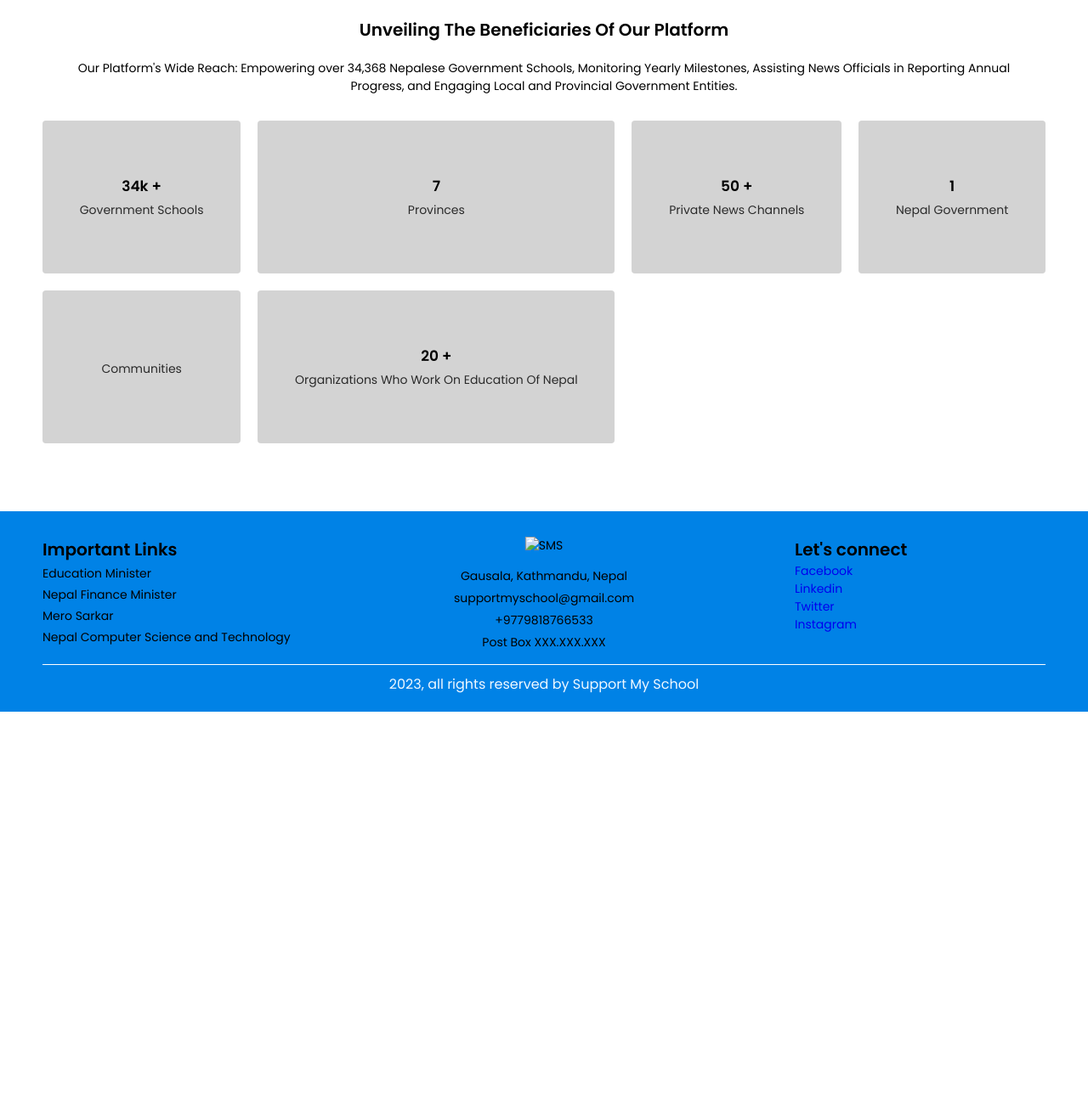
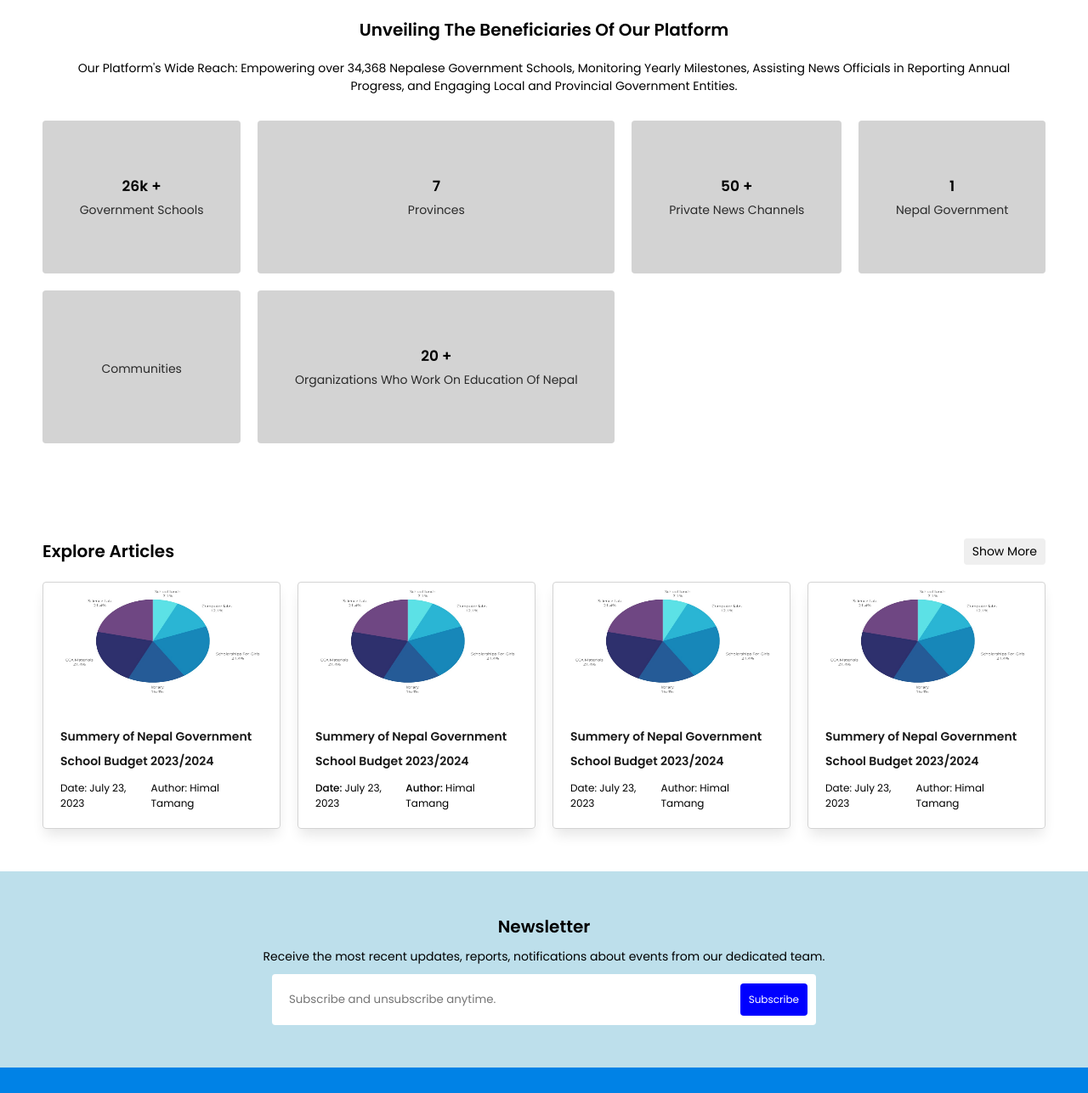
Before and after one commit to sarila/supportMySchool-web, a PHP site: page / in a window 1280 px wide. Shown: the part 1560-2847 px from the top of the page at 85% size. Before the commit the page ends 2398 px from the top, so only its background shows below. Run offline with PHP 8.4, Linux system fonts and the light colour scheme.

Commit message:
newsletter and blog section added.

```diff
--- a/css/styles.css
+++ b/css/styles.css
@@ -335,6 +363,153 @@
 }
 
 /* stake holder section css end */
+/* blog section css start */
+.blog_container{
+    padding: 30px 50px;
+    height: fit-content;
+}
+
+.blog_container .blog_header{
+    display: flex;
+    justify-content: space-between;
+    align-items: center;
+}
+
+.blog_container .blog_header h2{
+    text-transform: capitalize;
+    font-size: 20px;
+}
+.blog_container .blog_header {
+    text-transform: capitalize;
+    font-size: 20px;
+}
+.blog_container .blog_header .blog_section_button button {
+    padding: 5px 10px;
+    text-transform: capitalize;
+    border: none;
+    border-radius: 4px;
+    color: black;
+}
+.blog_container .blog_header .blog_section_button button a {
+    color: black;
+    font-size: 14px;
+}
+
+/* ....... */
+.blog_container .blog_wrapper{
+    /* border: 2px solid blue; */
+    margin: 20px 0px;
+    display: grid;
+    grid-template-columns: auto auto auto auto;
+    gap: 20px;
+}
+
+.blog_container .blog_wrapper .blog{
+    border: 1px solid lightgrey;
+    border-radius: 4px;
+    display: flex;
+    flex-direction: column;
+    gap: 5px;
+    box-shadow: 0px 10px 15px -3px rgba(0,0,0,0.1);
+}
+
+.blog_container .blog_wrapper .blog:hover{
+  scale: 0.98;
+  transition: all 500ms ease-in-out;
+}
+
+.blog_container .blog_wrapper .blog .blog_image{
+    height: 140px;
+    width: 100%;
+    overflow: hidden;
+    /* border: 2px solid black; */
+    border-radius: 8px;
+}
+.blog_container .blog_wrapper .blog .blog_image img{
+    height: 100%;
+    width: 100%;
+}
+.blog_container .blog_wrapper .blog .blog_detail {
+    padding: 20px;
+    border-radius: 8px;
+    display: flex;
+    flex-direction: column;
+    gap: 10px;
+}
+
+.blog_container .blog_wrapper .blog .blog_detail h3 a {
+    font-size: 14px;
+    padding: 0px;
+    margin: 0px;
+    color: black;
+    opacity: 0.9;
+}
+.blog_container .blog_wrapper .blog .blog_detail .date_author {
+    text-transform: capitalize;
+    font-size: 12px;
+    display: flex;
+    justify-content: space-between;
+}
+
+
+/* blog section css end */
+/* news letter section css start */
+.news_letter_container{
+    /* border: 2px solid red; */
+    display: flex;
+    flex-direction: column;
+    align-items: center;
+    justify-content: center;
+    text-align: center;
+    gap: 10px;
+    padding: 50px 0px;
+    background-color: #ADD8E6CC;
+}
+
+.news_letter_container h2{
+    font-size: 20px;
+    text-transform: capitalize;
+}
+
+.news_letter_container p{
+    font-size: 14px;
+}
+
+.news_letter_container .newsletter_input_wrapper{
+    /* border: 1px solid red; */
+    width: 50%;
+    display: flex;
+    align-items: center;
+    position: relative;
+}
+
+.news_letter_container .newsletter_input_wrapper input{
+    padding: 20px;
+    width: 100%;
+    border: none;
+    outline: none;
+    border-radius: 4px;
+}
+
+.news_letter_container .newsletter_input_wrapper button{
+    position: absolute;
+    padding: 10px;
+    right: 10px;
+    background-color: blue;
+    color: white;
+    border: none;
+    outline: none;
+    border-radius: 4px;
+    font-size: 12px;
+    text-transform: capitalize;
+}
+.news_letter_container .newsletter_input_wrapper button:hover{
+    cursor: pointer;
+}
+
+/* news letter section css end */
+
+
 /* start of footer section css */
 
 .footer_container {
--- a/index.html
+++ b/index.html
@@ -150,6 +150,13 @@
         </div>
       </div>
       <div class="hero_section_right">
+        <div class="report_wrapper">
+          <h2>If you want to report something about your school?</h2>
+          <p>
+            A report can be done by students, teachers, parents, youths, organizations, and the people from local community. This report cover a wind range of topics concerning the school, such as aspects related to infrastructure, science lap, computer lap, the library, sports, and more.
+          </p>
+          <button>Request/Report</button>
+        </div>
         <div class="img_wrapper">
           <img src="./images/budgetshow.jpg" alt="budget show">
         </div>
@@ -216,7 +223,7 @@
 
       <div class="stakeholders_wrapper">
         <div class="stakeholder_wrapper">
-          <h2>34k +</h2>
+          <h2>26k +</h2>
           <p>government schools</p>
         </div>
         <div class="stakeholder_wrapper">
@@ -243,6 +250,96 @@
     </div>
 
     <!-- stake holder section end -->
+    <!-- blog section start -->
+
+    <div class="blog_container">
+      <div class="blog_header">
+        <h2>explore articles</h2>
+        <div class="blog_section_button">
+          <button><a href="/blog">show more</a></button>
+        </div>
+      </div>
+      <div class="blog_wrapper">
+        <div class="blog">
+          <div class="blog_image">
+              <img src="./images/budgetshow.jpg" alt="image">
+          </div>
+          <div class="blog_detail">
+            <h3><a href="#">Summery of Nepal Government School Budget 2023/2024</a></h3>
+            <div class="date_author">
+              <label for="date">
+                <span>date: </span><span>july 23, 2023</span>
+              </label>
+              <label for="author">
+                <span>author: </span><span>himal tamang</span>
+              </label>
+            </div>
+          </div>
+        </div>
+        <div class="blog">
+          <div class="blog_image">
+              <img src="./images/budgetshow.jpg" alt="image">
+          </div>
+          <div class="blog_detail">
+            <h3><a href="#">Summery of Nepal Government School Budget 2023/2024</a></h3>
+            <div class="date_author">
+              <label for="date">
+                <span style="font-weight: 500;">date: </span><span>july 23, 2023</span>
+              </label>
+              <label for="author">
+                <span style="font-weight: 500;">author: </span><span>himal tamang</span>
+              </label>
+            </div>
+          </div>
+        </div>
+        <div class="blog">
+          <div class="blog_image">
+              <img src="./images/budgetshow.jpg" alt="image">
+          </div>
+          <div class="blog_detail">
+            <h3><a href="#">Summery of Nepal Government School Budget 2023/2024</a></h3>
+            <div class="date_author">
+              <label for="date">
+                <span>date: </span><span>july 23, 2023</span>
+              </label>
+              <label for="author">
+                <span>author: </span><span>himal tamang</span>
+              </label>
+            </div>
+          </div>
+        </div>
+        <div class="blog">
+          <div class="blog_image">
+              <img src="./images/budgetshow.jpg" alt="image">
+          </div>
+          <div class="blog_detail">
+            <h3><a href="#">Summery of Nepal Government School Budget 2023/2024</a></h3>
+            <div class="date_author">
+              <label for="date">
+                <span>date: </span><span>july 23, 2023</span>
+              </label>
+              <label for="author">
+                <span>author: </span><span>himal tamang</span>
+              </label>
+            </div>
+          </div>
+        </div>
+      </div>
+    </div>
+
+    <!-- blog section end -->
+    <!-- news letter -->
+
+    <div class="news_letter_container">
+      <h2>Newsletter</h2>
+      <p>Receive the most recent updates, reports, notifications about events from our dedicated team.</p>
+      <div class="newsletter_input_wrapper">
+        <input type="text" placeholder="Subscribe and unsubscribe anytime.">
+        <button>subscribe</button>
+      </div>
+    </div>
+
+    <!-- news letter -->
     <!-- start of footer section -->
 
     <div class="footer_container">
```
Also changed, not shown: other parts of css/styles.css (+73 -3 lines).
